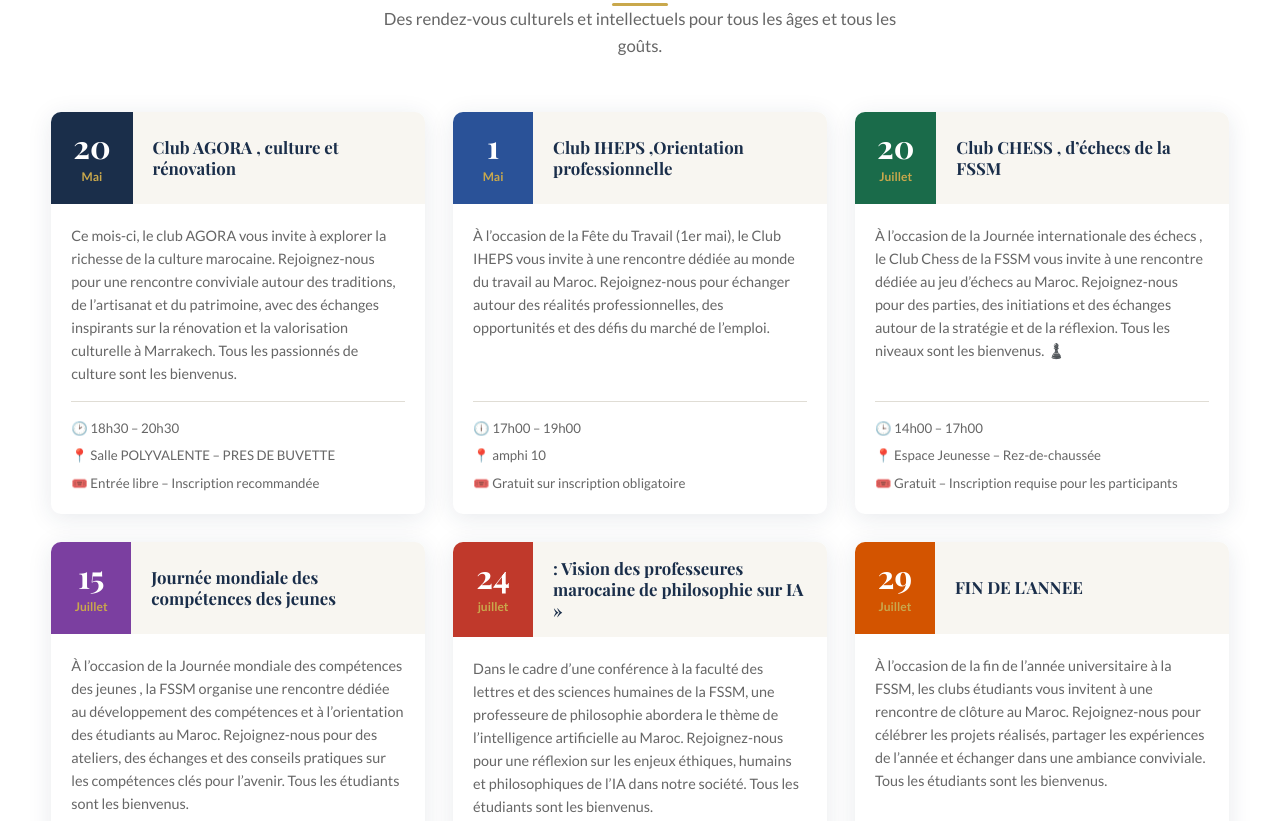
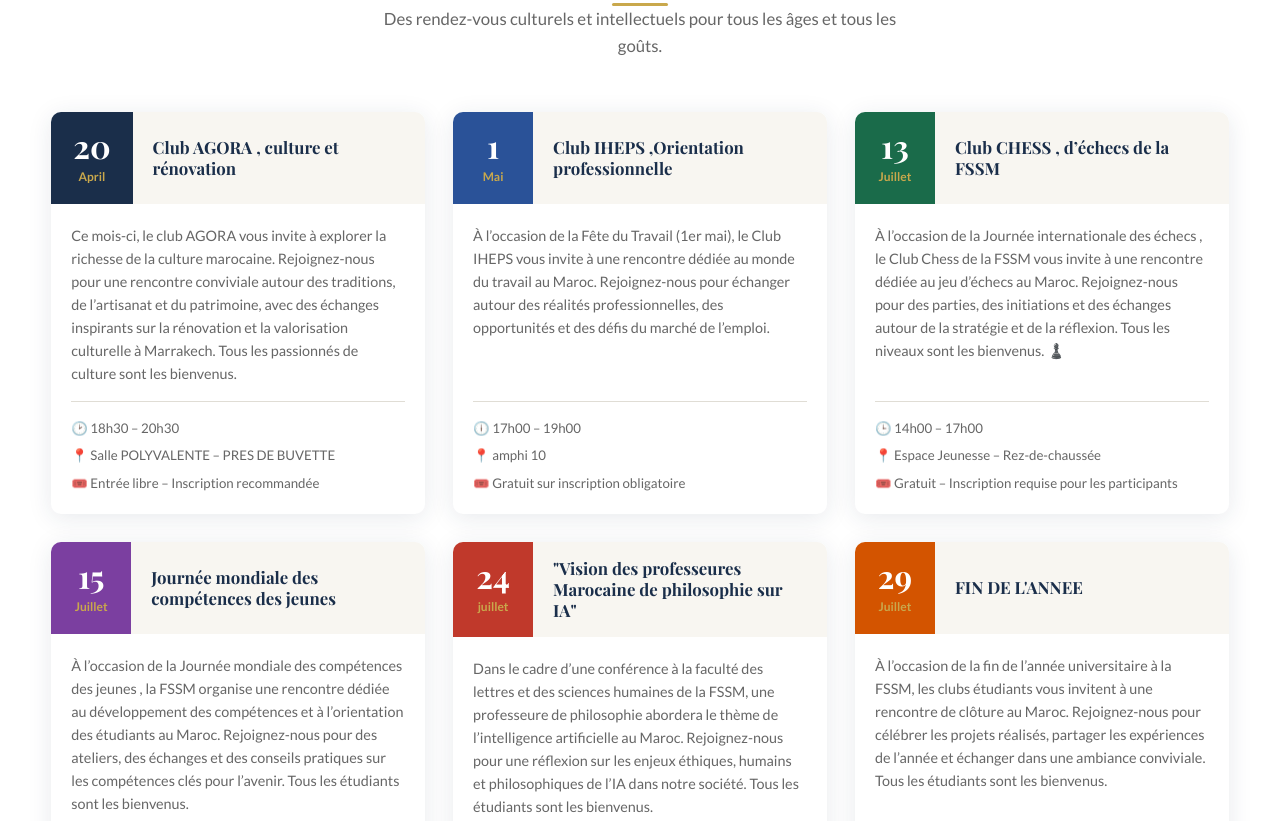
Before and after one commit to Aissarak8/project-web-S2, a plain HTML site: page evenements.html in a window 1280 px wide. Shown: the part 437-1258 px from the top of the page. Drawn offline with nearby package versions, Linux system fonts and the light colour scheme.

Commit message:
blt tawari5

```diff
--- a/evenements.html
+++ b/evenements.html
@@ -55,7 +55,7 @@
           <div class="event-header">
             <div class="event-date">
               <div class="day">20</div>
-              <div class="month">Mai</div>
+              <div class="month">April</div>
             </div>
             <div class="event-title-block">
               <h3>Club AGORA , culture et rénovation</h3>
@@ -96,7 +96,7 @@
         <article class="event-card">
           <div class="event-header">
             <div class="event-date">
-              <div class="day">20</div>
+              <div class="day">13</div>
               <div class="month">Juillet</div>
             </div>
             <div class="event-title-block">
@@ -142,7 +142,7 @@
               <div class="month">juillet</div>
             </div>
             <div class="event-title-block">
-              <h3>: Vision des professeures  marocaine de philosophie sur IA  »</h3>
+              <h3> "Vision des professeures Marocaine de philosophie sur IA"</h3>
             </div>
           </div>
           <div class="event-body">
```
